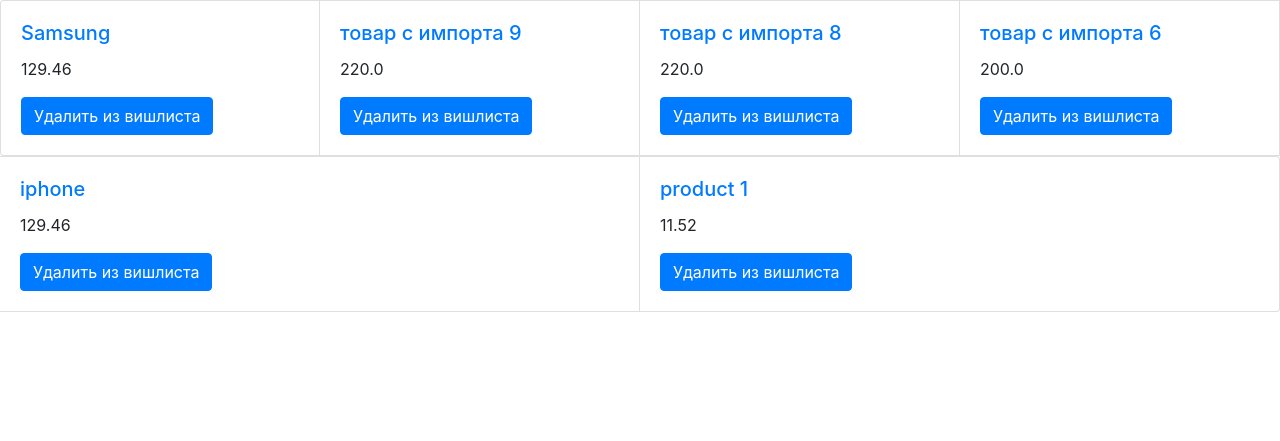
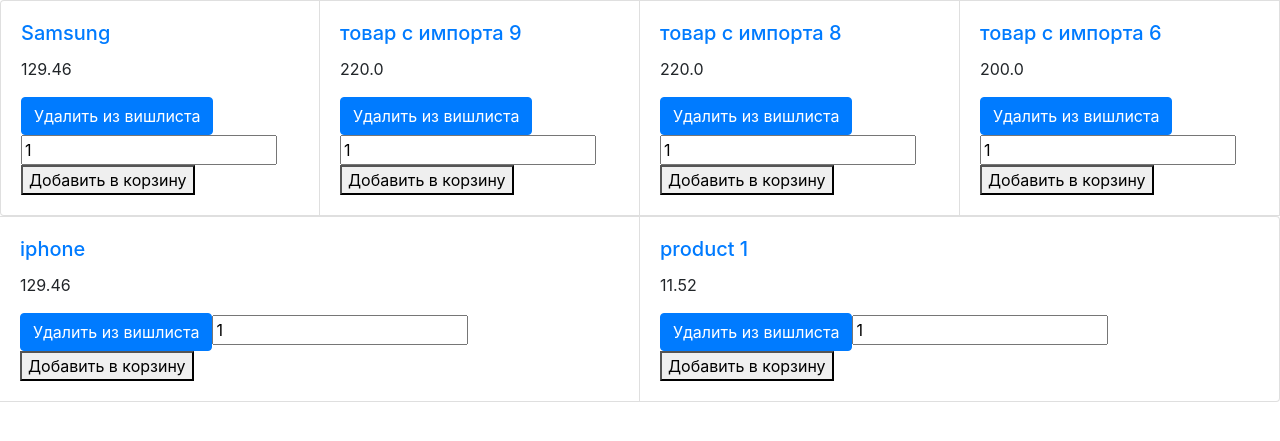
Before and after one commit to a31415926/pyshop, a Django app: page /shop/wishlist/ in a window 1280 px wide. Shown: the part 56-497 px from the top of the page. Run offline with Django 3.2, Linux system fonts and the light colour scheme; a user stored in the database is signed in; data comes from the database, SQL or seed files in the repository; both versions use the stored data as it was after the commit; some libraries are stand-ins or nearby versions.

Commit message:
add2basket on wishlist

```diff
--- a/product/convert_html.py
+++ b/product/convert_html.py
@@ -22,6 +22,9 @@ def my_wishlist(data):
             f'<div class="card-body">'
             f'<h5 class="card-title"><a href="/shop/product/{product.id}">{product.title}</a></h5>'
             f'<p class="card-text">{product.price}</p>'
-            f'<button type="button" class="btn btn-primary" onclick="wishlist({product.id}, \'del_for_wishlist\')" id="btn_wishlist">Удалить из вишлиста</button></div></div>'
+            f'<button type="button" class="btn btn-primary" onclick="wishlist({product.id}, \'del_for_wishlist\')" id="btn_wishlist">Удалить из вишлиста</button>'
+            f'<input type="number" step="1" min=1 name="cnt" start="1" value="1" id="cnt_product_{product.id}">'
+            f'<span class="btn_basket_{product.id}"><button type="submit" onclick="add2basket({product.id})" id="btn_add2basket">Добавить в корзину</button></span>'
+            '</div></div>'
         )
     return responce_html
--- a/product/templates/product/wishlist.html
+++ b/product/templates/product/wishlist.html
@@ -10,6 +10,22 @@
 {%endif%}
 
 <script>
+    function add2basket(id){
+            var cnt = $('#cnt_product_'+id).val();
+            $.ajax({
+                type: 'POST', url: '{% url "basket_page" %}',
+                data:{'csrfmiddlewaretoken':scrf_token, 'cnt':cnt, 'type':'add', 'id':id,},
+                dataType: 'json',
+                cache: false,
+                success: function(data){
+                    if (data.success){
+                        var $item = $('<div class="msg">'+ data.success +'</div>');
+                        $item.appendTo('.btn_basket_'+id).delay(4000).slideUp(500, function(){
+                                $item.remove();
+                        });
+                    }
+                }
+            });}
 function wishlist(id, type_act){
     var cnt = $('#cnt_product').val();
     $.ajax({
```
Also changed, not shown: db.sqlite3.
